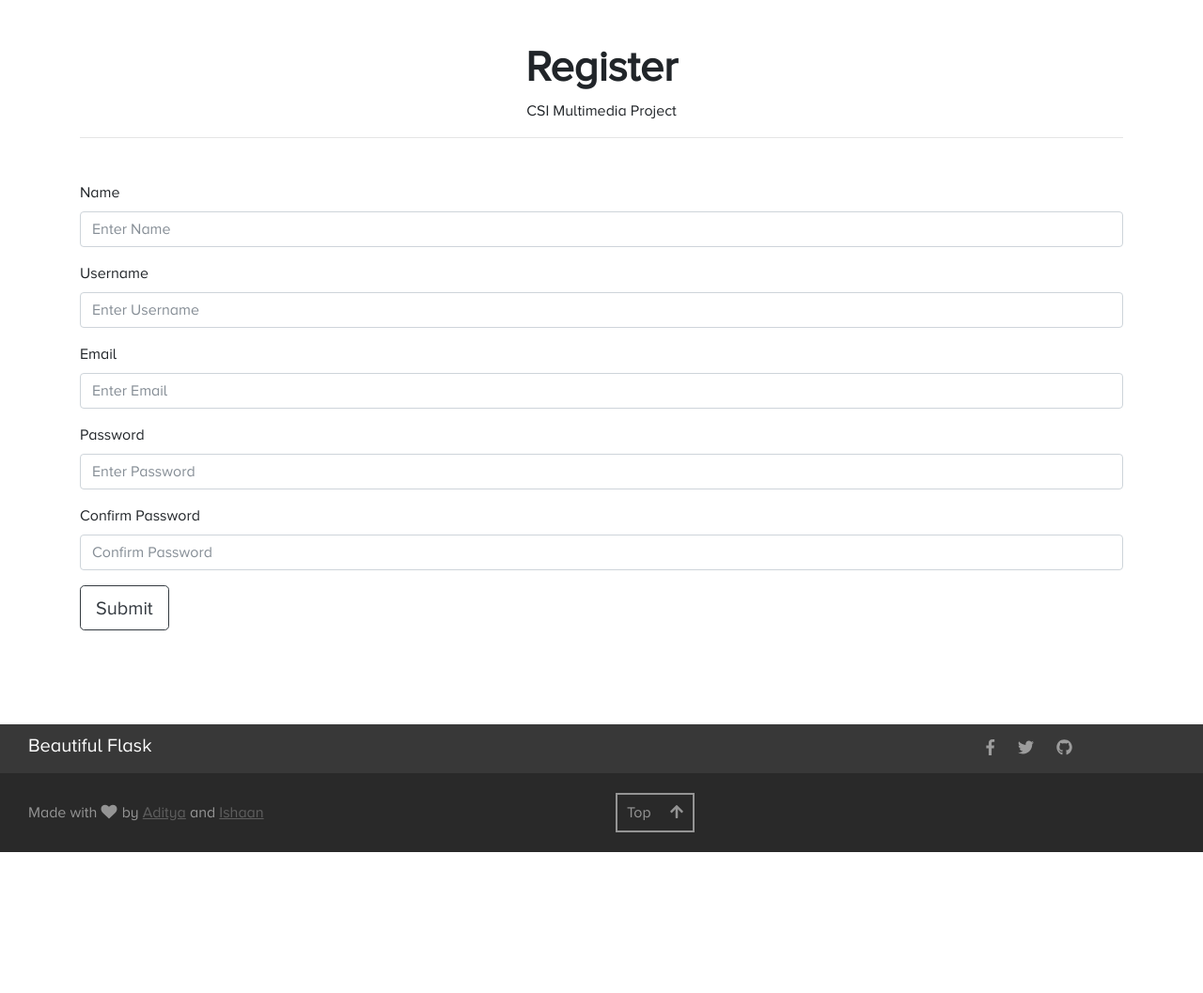
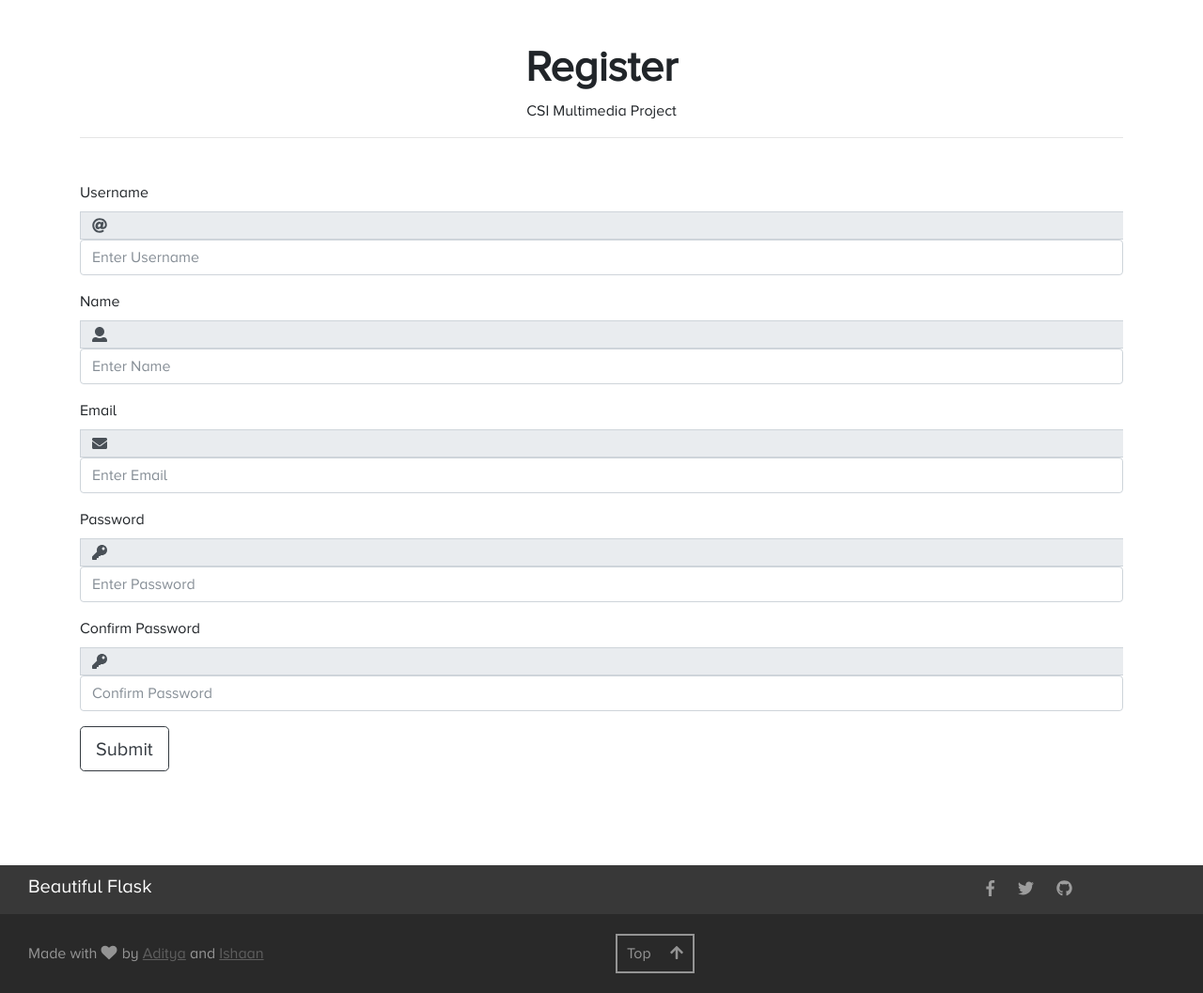
Before and after one commit to nzec/beautiful-flask, a Flask app: page /register in a window 1280 px wide. Shown: the part 56-1113 px from the top of the page at 94% size. Before the commit the page ends 963 px from the top, so only its background shows below. Run offline with Flask 2, Linux system fonts and the light colour scheme; some libraries are stand-ins or nearby versions; some web fonts are replaced.

Commit message:
Update register.html

```diff
--- a/templates/register.html
+++ b/templates/register.html
@@ -46,23 +46,28 @@
 		</script>
 		{% endif %}
 		<div class="form-group">
+			<label for="username">Username</label>
+			<div class="input-group-addon"><i class="fas fa-at"></i></div>
+			<input class="form-control" type="text" name="username" placeholder="Enter Username">
+		</div>
+		<div class="form-group">
 			<label for="full-name">Name</label>
+        	<div class="input-group-addon"><i class="fas fa-user"></i></div>
 			<input class="form-control" type="text" name="full-name" placeholder="Enter Name">
 		</div>
 		<div class="form-group">
-			<label for="username">Username</label>
-			<input class="form-control" type="text" name="username" placeholder="Enter Username">
-		</div>
-		<div class="form-group">
 			<label for="email">Email</label>
+			<div class="input-group-addon"><i class="fas fa-envelope"></i></div>
 			<input class="form-control" type="email" name="email" placeholder="Enter Email">
 		</div>
 		<div class="form-group">
 			<label for="password">Password</label>
+			<div class="input-group-addon"><i class="fas fa-key"></i></div>
 			<input class="form-control" type="password" name="password" placeholder="Enter Password">
 		</div>
 		<div class="form-group">
 			<label for="password">Confirm Password</label>
+			<div class="input-group-addon"><i class="fas fa-key"></i></div>
 			<input class="form-control" type="password" name="password-confirm"
 			placeholder="Confirm Password">
 
```
